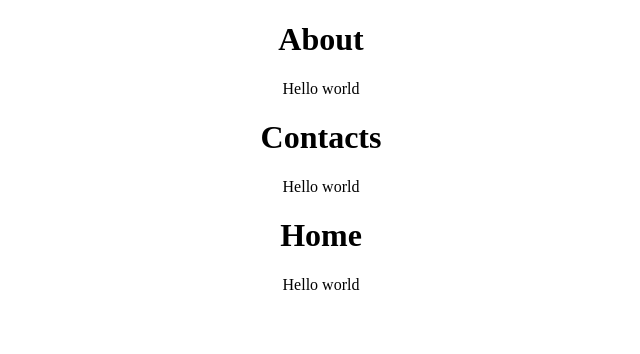
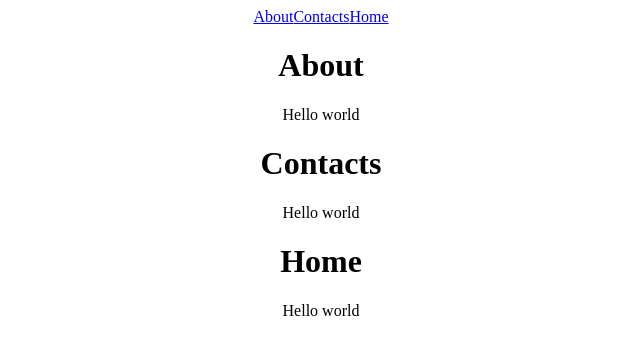
Before and after one commit to Aimarall/router-example, a React (Create React App) app: page / in a window 1280 px wide. Shown: the top 354 px of the page, without its empty margins (319-959 px from the left). Built offline with nearby package versions, Linux system fonts and the light colour scheme.

Commit message:
added a to div

```diff
--- a/src/App.js
+++ b/src/App.js
@@ -9,6 +9,10 @@
 function App() {
   return (
     <div className="App">
+      <a href="/" >About</a>
+      <a href="/contacts" >Contacts</a>
+      <a href="/home" >Home</a>
+
       <About />
       <Contacts />
       <Home />
```
